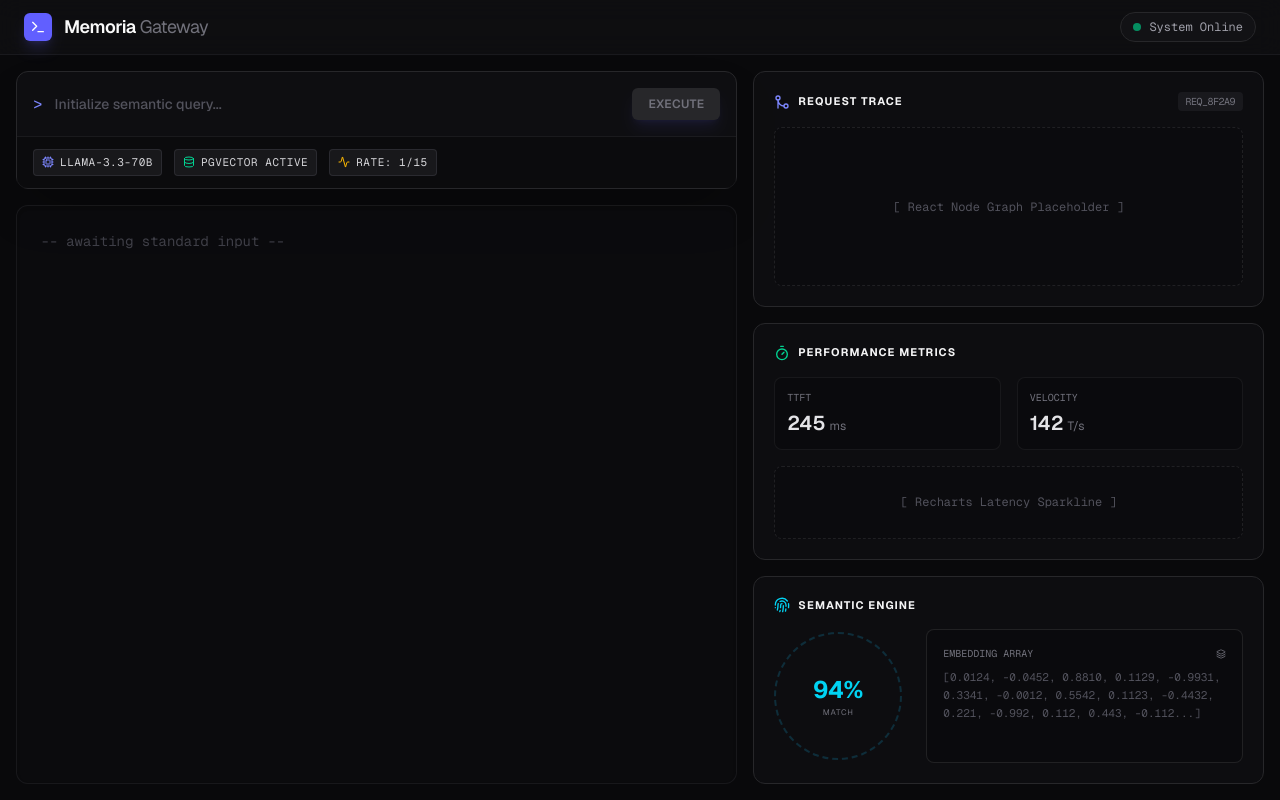
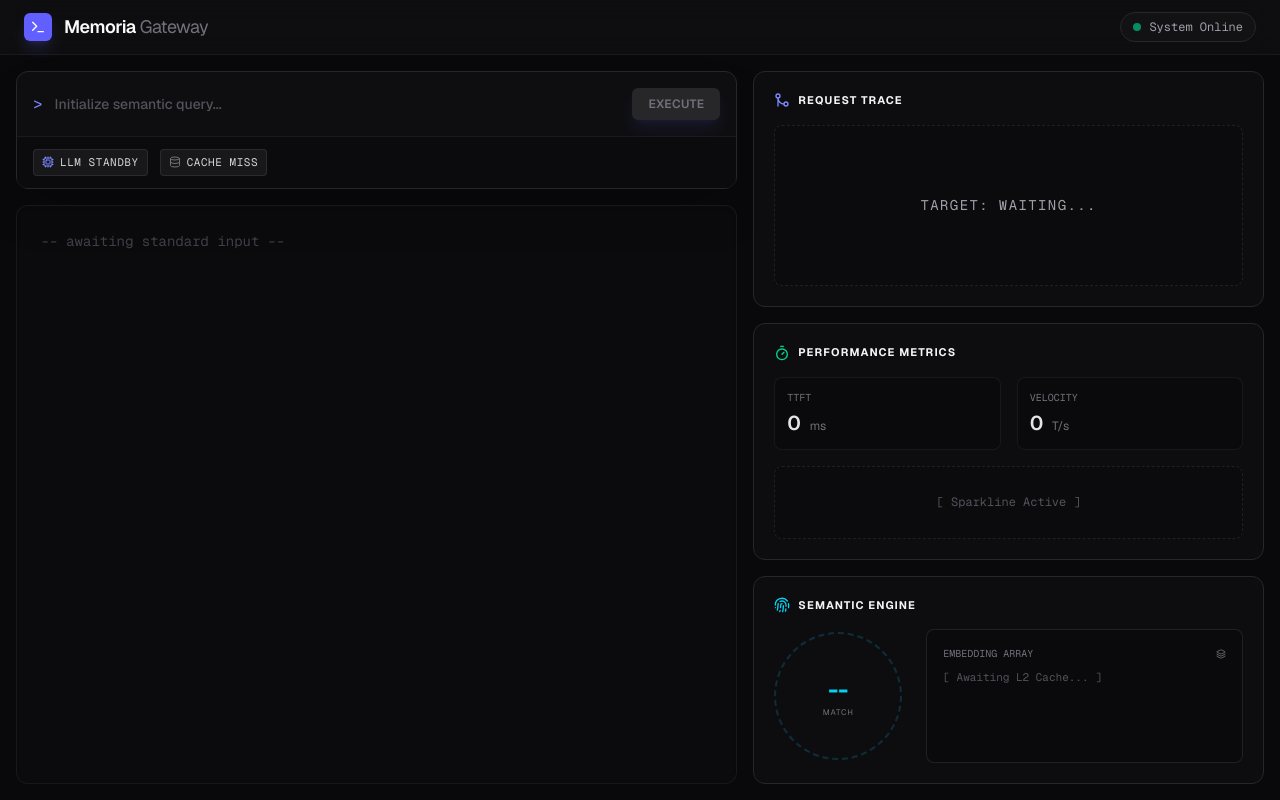
Before and after one commit to Nagpal45/memoria, a Next.js app in the folder client/: page / in a window 1280 px wide. Built offline with nearby package versions, Linux system fonts and the light colour scheme.

Commit message:
feat: enhance Dashboard with telemetry data and improved error handling

```diff
--- a/client/src/app/page.tsx
+++ b/client/src/app/page.tsx
@@ -4,7 +4,6 @@ import { useState, FormEvent, useRef, useEffect } from "react";
 import {
   Terminal,
   Database,
-  Activity,
   Cpu,
   Loader2,
   GitMerge,
@@ -17,6 +16,14 @@ export default function Dashboard() {
   const [prompt, setPrompt] = useState("");
   const [output, setOutput] = useState("");
   const [isGenerating, setIsGenerating] = useState(false);
+
+  // TELEMETRY STATE
+  const [source, setSource] = useState<string>("WAITING...");
+  const [ttft, setTtft] = useState<number>(0);
+  const [velocity, setVelocity] = useState<number>(0);
+  const [similarity, setSimilarity] = useState<number>(0);
+  const [vector, setVector] = useState<number[]>([]);
+
   const outputEndRef = useRef<HTMLDivElement>(null);
 
   useEffect(() => {
@@ -29,25 +36,90 @@ export default function Dashboard() {
 
     setIsGenerating(true);
     setOutput("");
+    setSource("ROUTING...");
+    setTtft(0);
+    setVelocity(0);
+    setSimilarity(0);
+    setVector([]);
 
-    setOutput("Initialize semantic query...\n");
-    setTimeout(() => setOutput((prev) => prev + "Cache Miss detected.\n"), 500);
-    setTimeout(
-      () =>
-        setOutput(
-          (prev) => prev + "Routing to primary LLM (llama-3.3-70b)...\n\n",
-        ),
-      1000,
-    );
-    setTimeout(() => {
+    const reqStartTime = Date.now();
+    let tokenCount = 0;
+
+    try {
+      const res = await fetch("http://localhost:3000/api/generate", {
+        method: "POST",
+        headers: { "Content-Type": "application/json" },
+        body: JSON.stringify({ prompt }),
+      });
+
+      if (!res.ok) throw new Error("Gateway failed to respond.");
+
+      const reader = res.body?.getReader();
+      const decoder = new TextDecoder("utf-8");
+      let buffer = "";
+
+      if (reader) {
+        while (true) {
+          const { done, value } = await reader.read();
+          if (done) break;
+
+          buffer += decoder.decode(value, { stream: true });
+          const lines = buffer.split("\n");
+
+          buffer = lines.pop() || "";
+
+          for (const line of lines) {
+            const trimmedLine = line.trim();
+            if (trimmedLine.startsWith("data: ")) {
+              const dataStr = trimmedLine.slice(6);
+
+              if (dataStr === "[DONE]") {
+                setIsGenerating(false);
+                break;
+              }
+
+              try {
+                const parsed = JSON.parse(dataStr);
+
+                if (parsed.event === "metadata") {
+                  setTtft(Date.now() - reqStartTime);
+                  setSource(parsed.source);
+
+                  if (parsed.similarity) setSimilarity(parsed.similarity);
+                  if (parsed.vector) setVector(parsed.vector);
+                } else if (parsed.text) {
+                  setOutput((prev) => prev + parsed.text);
+                  tokenCount++;
+
+                  const elapsedSeconds = (Date.now() - reqStartTime) / 1000;
+                  if (elapsedSeconds > 0) {
+                    setVelocity(Math.round(tokenCount / elapsedSeconds));
+                  }
+                }
+              } catch (err) {
+                console.error("SSE Parse Error:", dataStr);
+              }
+            }
+          }
+        }
+      }
+    } catch (error) {
+      console.error(error);
       setOutput(
-        (prev) =>
-          prev +
-          "Here is the generated response based on the context provided. ",
+        (prev) => prev + "\n\n[SYS_ERROR] Connection to Gateway Failed.",
       );
+    } finally {
       setIsGenerating(false);
-    }, 2000);
+    }
   };
+
+  const isCacheHit = source.includes("cache");
+  const displaySource =
+    source === "redis_cache"
+      ? "L1: Redis Exact"
+      : source === "postgres_semantic_cache"
+        ? "L2: pgvector Semantic"
+        : source.replace("llm_generated_", "LLM: ");
 
   return (
     <div className="min-h-screen bg-zinc-950 text-zinc-50 font-sans selection:bg-indigo-500/30">
@@ -73,6 +145,7 @@ export default function Dashboard() {
 
       {/* MAIN LAYOUT */}
       <main className="max-w-[1600px] mx-auto p-4 grid grid-cols-1 lg:grid-cols-12 gap-4 h-[calc(100vh-55px)]">
+        {/* LEFT PANEL */}
         <section className="col-span-1 lg:col-span-7 flex flex-col gap-4 h-full">
           <form
             onSubmit={handleExecute}
@@ -104,14 +177,22 @@ export default function Dashboard() {
             {/* DYNAMIC TAG RIBBON (METADATA) */}
             <div className="flex items-center gap-3 px-4 py-3 bg-zinc-950/50 text-[11px] font-mono uppercase tracking-wider text-zinc-500 overflow-x-auto">
               <span className="flex items-center gap-1.5 px-2 py-1 rounded bg-zinc-800/50 text-zinc-300 border border-zinc-700/50">
-                <Cpu size={12} className="text-indigo-400" /> Llama-3.3-70b
+                <Cpu
+                  size={12}
+                  className={isCacheHit ? "text-zinc-500" : "text-indigo-400"}
+                />
+                {source.includes("llm") ? displaySource : "LLM Standby"}
               </span>
               <span className="flex items-center gap-1.5 px-2 py-1 rounded bg-zinc-800/50 text-zinc-300 border border-zinc-700/50">
-                <Database size={12} className="text-emerald-400" /> pgvector
-                Active
-              </span>
-              <span className="flex items-center gap-1.5 px-2 py-1 rounded bg-zinc-800/50 text-zinc-300 border border-zinc-700/50">
-                <Activity size={12} className="text-amber-400" /> Rate: 1/15
+                <Database
+                  size={12}
+                  className={
+                    source.includes("cache")
+                      ? "text-emerald-400"
+                      : "text-zinc-500"
+                  }
+                />
+                {source.includes("cache") ? displaySource : "Cache Miss"}
               </span>
             </div>
           </form>
@@ -134,6 +215,7 @@ export default function Dashboard() {
           </div>
         </section>
 
+        {/* RIGHT PANEL */}
         <section className="col-span-1 lg:col-span-5 flex flex-col gap-4 h-full overflow-hidden">
           {/* PIPELINE TRACE*/}
           <div className="flex-[3.5] rounded-xl border border-zinc-800 bg-zinc-900/30 p-5 flex flex-col min-h-0">
@@ -144,13 +226,9 @@ export default function Dashboard() {
                   Request Trace
                 </h2>
               </div>
-              <span className="text-[10px] font-mono text-zinc-500 bg-zinc-800/50 px-2 py-0.5 rounded tracking-tighter">
-                REQ_8F2A9
-              </span>
             </div>
-
-            <div className="flex-1 border border-dashed border-zinc-800/80 bg-zinc-950/30 rounded-lg flex items-center justify-center text-zinc-600 text-xs font-mono">
-              [ React Node Graph Placeholder ]
+            <div className="flex-1 border border-dashed border-zinc-800/80 bg-zinc-950/30 rounded-lg flex items-center justify-center text-zinc-400 text-sm font-mono tracking-widest uppercase">
+              TARGET: {displaySource}
             </div>
           </div>
 
@@ -169,7 +247,7 @@ export default function Dashboard() {
                   TTFT
                 </div>
                 <div className="text-xl font-semibold text-zinc-200">
-                  245
+                  {ttft}{" "}
                   <span className="text-xs text-zinc-500 ml-1 font-normal">
                     ms
                   </span>
@@ -180,7 +258,7 @@ export default function Dashboard() {
                   Velocity
                 </div>
                 <div className="text-xl font-semibold text-zinc-200">
-                  142
+                  {velocity}{" "}
                   <span className="text-xs text-zinc-500 ml-1 font-normal">
                     T/s
                   </span>
@@ -188,9 +266,8 @@ export default function Dashboard() {
               </div>
             </div>
 
-            {/* Sparkline*/}
             <div className="flex-1 border border-dashed border-zinc-800/80 bg-zinc-950/30 rounded-lg flex items-center justify-center text-zinc-600 text-xs font-mono">
-              [ Recharts Latency Sparkline ]
+              [ Sparkline Active ]
             </div>
           </div>
 
@@ -206,7 +283,9 @@ export default function Dashboard() {
             <div className="flex gap-6 h-full items-center">
               {/* Circular Gauge */}
               <div className="aspect-square h-full max-h-32 border-2 border-dashed border-cyan-900/50 rounded-full flex items-center justify-center flex-col shrink-0">
-                <span className="text-2xl font-bold text-cyan-400">94%</span>
+                <span className="text-2xl font-bold text-cyan-400">
+                  {similarity > 0 ? `${(similarity * 100).toFixed(0)}%` : "--"}
+                </span>
                 <span className="text-[8px] text-zinc-500 uppercase tracking-widest">
                   Match
                 </span>
@@ -219,9 +298,9 @@ export default function Dashboard() {
                   <Layers size={10} />
                 </div>
                 <div className="text-[11px] text-zinc-600 font-mono break-all leading-relaxed line-clamp-6">
-                  [0.0124, -0.0452, 0.8810, 0.1129, -0.9931, 0.3341, -0.0012,
-                  0.5542, 0.1123, -0.4432, 0.221, -0.992, 0.112, 0.443,
-                  -0.112...]
+                  {vector.length > 0
+                    ? `[${vector.join(", ")}...]`
+                    : "[ Awaiting L2 Cache... ]"}
                 </div>
               </div>
             </div>
```
